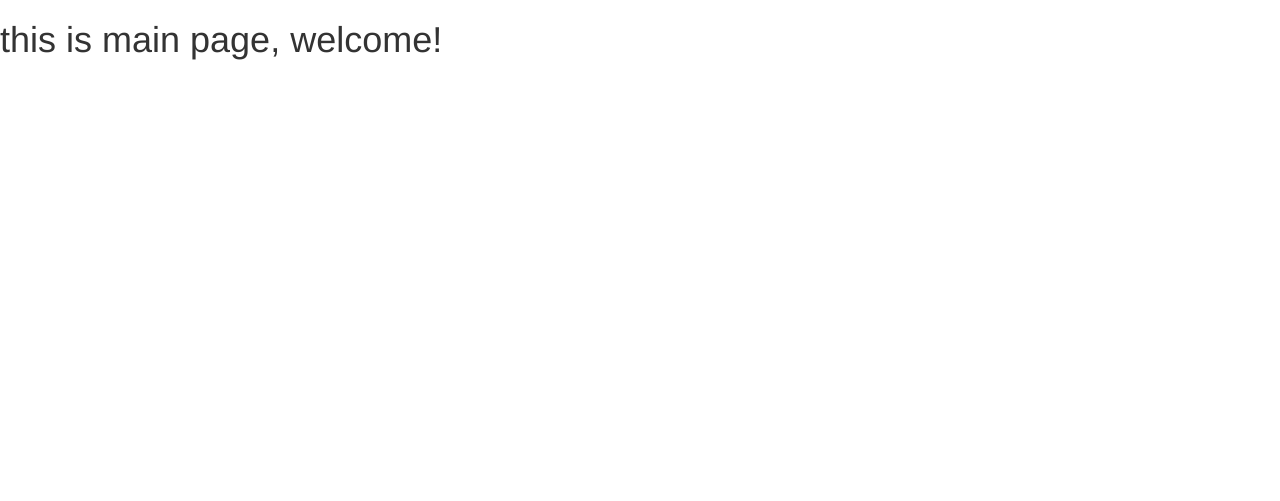
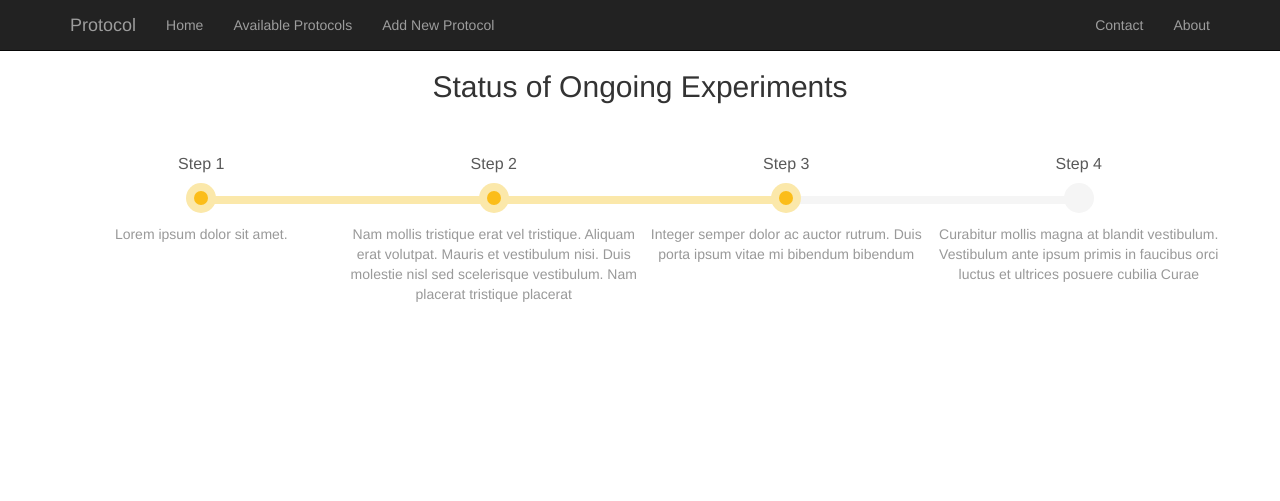
Before and after one commit to sjmsjj/Protocol-web, a Django app: template protocol/protocol/templates/protocol/main.html in a window 1280 px wide. Shown: the top 501 px of the page. Before the commit the page ends 60 px from the top, so only its background shows below. Run offline with Django 3.2, Linux system fonts and the light colour scheme; the template is opened without the code that fills it, so the values that code supplies are empty; parts of the project's set-up code (start-up, migrations or seed data) failed here and were passed over; some libraries are stand-ins or nearby versions.

Commit message:
added nav bar

```diff
--- a/protocol/protocol/templates/base.html
+++ b/protocol/protocol/templates/base.html
@@ -9,20 +9,46 @@
 
 		<link rel="stylesheet" href="https://cdnjs.cloudflare.com/ajax/libs/jqueryui/1.11.4/jquery-ui.min.css">
 		<link href="https://maxcdn.bootstrapcdn.com/bootstrap/3.3.6/css/bootstrap.min.css" rel="stylesheet" integrity="sha384-1q8mTJOASx8j1Au+a5WDVnPi2lkFfwwEAa8hDDdjZlpLegxhjVME1fgjWPGmkzs7" crossorigin="anonymous">
-
-
 		<script src="http://code.jquery.com/jquery-1.10.1.min.js"></script>
 		<script type="text/javascript" src="https://cdnjs.cloudflare.com/ajax/libs/jqueryui/1.11.4/jquery-ui.min.js"></script>
 		<script src="https://maxcdn.bootstrapcdn.com/bootstrap/3.3.6/js/bootstrap.min.js" integrity="sha384-0mSbJDEHialfmuBBQP6A4Qrprq5OVfW37PRR3j5ELqxss1yVqOtnepnHVP9aJ7xS" crossorigin="anonymous"></script>
+        <style type="text/css">
+
+          <style>
+   .header{position:fixed;top:0;height:50px;}
+   .content{padding-top:50px;}
+   </style></style>
 	</head>
 
-	<body>
+	<body style="height:1500px">
 		{% block header %}
+		<div class='header'>
+			<nav class="navbar navbar-inverse navbar-fixed-top">
+				<div class="container">
+					<div class="navbar-header">
+						<a class="navbar-brand" href="{% url 'main' %}">Protocol</a>
+					</div>
+					<ul class="nav navbar-nav">
+						<li><a href="{% url 'main' %}">Home</a></li>
+						<li><a href="{% url 'protocol_list' %}">Available Protocols</a></li>
+						<li><a href="{% url 'add_protocol' %}">Add New Protocol</a></li>
+					</ul>
+
+					<ul class="nav navbar-nav navbar-right">
+						<li><a href="">Contact</a></li>
+						<li><a href="">About</a></li>
+
+					</ul>
+				</div>
+			</nav>
+		</div>
 		{% endblock header %}
 
+        <div class='content'>
 		{% block main %}
 		{% endblock %}
 
 		{% block footer %}
 		{% endblock footer %}
+	    </div>
 	</body>
--- a/protocol/protocol/templates/protocol/main.html
+++ b/protocol/protocol/templates/protocol/main.html
@@ -1,11 +1,92 @@
 {% extends 'base.html' %}
+
+
 
 {% block page_title %}
     Main
 {% endblock page_title %}
 
 {% block main %}
+<style type="text/css">
+.bs-wizard {margin-top: 40px;}
 
-<h1>this is main page, welcome!</h1>
+/*Form Wizard*/
+.bs-wizard {border-bottom: solid 1px #e0e0e0; padding: 0 0 10px 0;}
+.bs-wizard > .bs-wizard-step {padding: 0; position: relative;}
+.bs-wizard > .bs-wizard-step + .bs-wizard-step {}
+.bs-wizard > .bs-wizard-step .bs-wizard-stepnum {color: #595959; font-size: 16px; margin-bottom: 5px;}
+.bs-wizard > .bs-wizard-step .bs-wizard-info {color: #999; font-size: 14px;}
+.bs-wizard > .bs-wizard-step > .bs-wizard-dot {position: absolute; width: 30px; height: 30px; display: block; background: #fbe8aa; top: 45px; left: 50%; margin-top: -15px; margin-left: -15px; border-radius: 50%;}
+.bs-wizard > .bs-wizard-step > .bs-wizard-dot:after {content: ' '; width: 14px; height: 14px; background: #fbbd19; border-radius: 50px; position: absolute; top: 8px; left: 8px; }
+.bs-wizard > .bs-wizard-step > .progress {position: relative; border-radius: 0px; height: 8px; box-shadow: none; margin: 20px 0;}
+.bs-wizard > .bs-wizard-step > .progress > .progress-bar {width:0px; box-shadow: none; background: #fbe8aa;}
+.bs-wizard > .bs-wizard-step.complete > .progress > .progress-bar {width:100%;}
+.bs-wizard > .bs-wizard-step.active > .progress > .progress-bar {width:50%;}
+.bs-wizard > .bs-wizard-step:first-child.active > .progress > .progress-bar {width:0%;}
+.bs-wizard > .bs-wizard-step:last-child.active > .progress > .progress-bar {width: 100%;}
+.bs-wizard > .bs-wizard-step.disabled > .bs-wizard-dot {background-color: #f5f5f5;}
+.bs-wizard > .bs-wizard-step.disabled > .bs-wizard-dot:after {opacity: 0;}
+.bs-wizard > .bs-wizard-step:first-child  > .progress {left: 50%; width: 50%;}
+.bs-wizard > .bs-wizard-step:last-child  > .progress {width: 50%;}
+.bs-wizard > .bs-wizard-step.disabled a.bs-wizard-dot{ pointer-events: none; }
+/*END Form Wizard*/
+</style>
+
+<div class="container">
+  <div class='row'>
+    <div class='col-md-12 text-center'>
+      <h2>Status of Ongoing Experiments</h2>
+    </div>
+  </div>
+
+            <div class="row bs-wizard" style="border-bottom:0;">
+
+                <div class="col-md-3 bs-wizard-step complete">
+                  <div class="text-center bs-wizard-stepnum">Step 1</div>
+                  <div class="progress"><div class="progress-bar"></div></div>
+                  <a href="#" class="bs-wizard-dot"></a>
+                  <div class="bs-wizard-info text-center">Lorem ipsum dolor sit amet.</div>
+                </div>
+
+                <div class="col-md-3 bs-wizard-step complete"><!-- complete -->
+                  <div class="text-center bs-wizard-stepnum">Step 2</div>
+                  <div class="progress"><div class="progress-bar"></div></div>
+                  <a href="#" class="bs-wizard-dot"></a>
+                  <div class="bs-wizard-info text-center">Nam mollis tristique erat vel tristique. Aliquam erat volutpat. Mauris et vestibulum nisi. Duis molestie nisl sed scelerisque vestibulum. Nam placerat tristique placerat</div>
+                </div>
+
+                <div class="col-md-3 bs-wizard-step active"><!-- complete -->
+                  <div class="text-center bs-wizard-stepnum">Step 3</div>
+                  <div class="progress"><div class="progress-bar"></div></div>
+                  <a href="#" class="bs-wizard-dot"></a>
+                  <div class="bs-wizard-info text-center">Integer semper dolor ac auctor rutrum. Duis porta ipsum vitae mi bibendum bibendum</div>
+                </div>
+
+                <div class="col-md-3 bs-wizard-step disabled"><!-- active -->
+                  <div class="text-center bs-wizard-stepnum">Step 4</div>
+                  <div class="progress"><div class="progress-bar"></div></div>
+                  <a href="#" class="bs-wizard-dot"></a>
+                  <div class="bs-wizard-info text-center"> Curabitur mollis magna at blandit vestibulum. Vestibulum ante ipsum primis in faucibus orci luctus et ultrices posuere cubilia Curae</div>
+                </div>
+            </div>
+
+
+
+
+
+	</div>
+</div>
+
+<div class='container'>
+    <div class='row'>
+        <div class='col-md-12'>
+            <ul>
+            	{% for experiment in experiments %}
+            	    <li>{{experiment.start_date}}: {{experiment.protocol.name}}</li>
+            	{% endfor %}
+            </ul>
+        </div>
+    </div>
+</div>
 
 {% endblock main %}
--- a/protocol/protocol/templates/protocol/protocol_list.html
+++ b/protocol/protocol/templates/protocol/protocol_list.html
@@ -1,4 +1,7 @@
 {% extends 'base.html' %}
+
+{% block wrapper-class %}{{block.super}} container app{% endblock wrapper-class %}
+
 
 {% block page_title %}
     Protocol List
--- a/protocol/protocol/urls.py
+++ b/protocol/protocol/urls.py
@@ -24,7 +24,7 @@ urlpatterns = [
     url(r'^admin/', admin.site.urls),
     url(r'^api/protocol/protocols/$', views.ProtocolListAPIView.as_view(), name='api_protocol_list'),
     url(r'^api/protocol/(.+)/$', views.ProtocolDetailAPIView.as_view(), name='api_protocol_detail'),
-    url(r'^protocol/main/$', views.MainView.as_view(), name='main'),
+    url(r'^protocol/$', views.MainView.as_view(), name='main'),
     url(r'^protocol/addProtocol/$', views.AddProtocolView.as_view(), name='add_protocol'),
     url(r'^protocol/saveProtocol/$', views.SaveProtocolAPIView.as_view(), name='save_protocol'),
     url(r'^protocol/protocols/$', views.ProtocolListView.as_view(), name='protocol_list'),
--- a/protocol/protocol/views.py
+++ b/protocol/protocol/views.py
@@ -26,7 +26,8 @@ from serializers import StepSerializer, ProtocolSerializer
 
 class MainView(View):
 	def get(self, request, *args, **kwargs):
-		params = {}
+		experiments = Experiment.objects.all()
+		params = {'experiments' : experiments,}
 		return render(request, 'protocol/main.html', params)
 
 	def post(self, request, *args, **kwargs):
```
Also changed, not shown: 9 other files.
